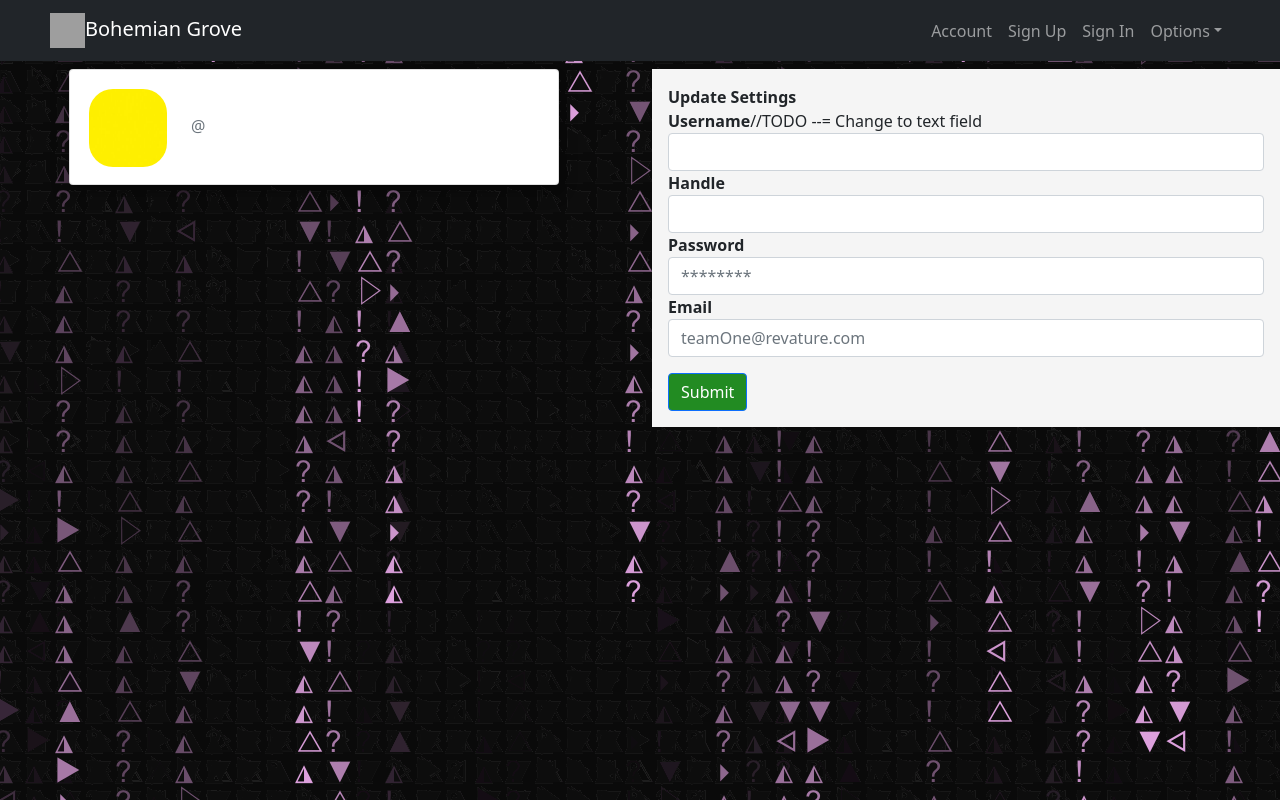
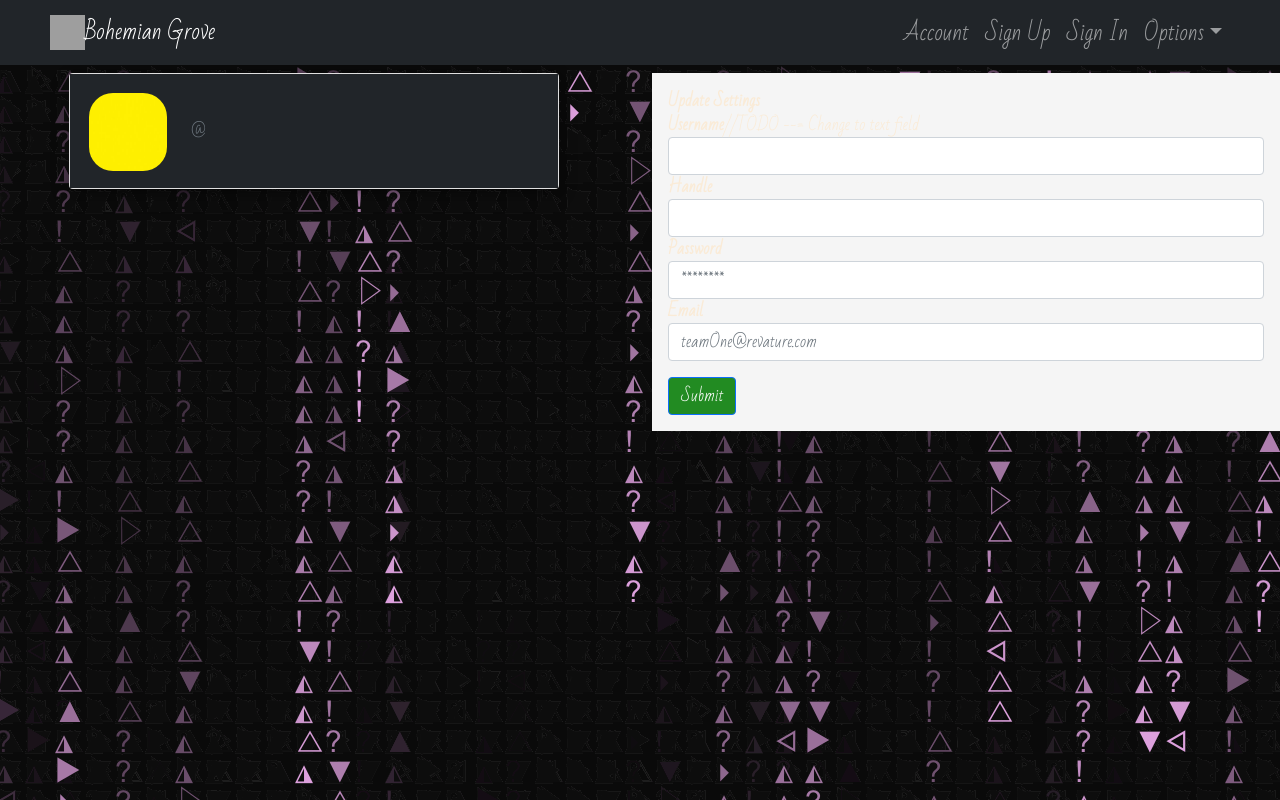
Before and after one commit to RevatureRobert/Project1-BohemianGrove-Frontend, a React (Create React App) app: page /settings in a window 1280 px wide. Built offline with nearby package versions, Linux system fonts and the light colour scheme; no server answers; grey boxes are pictures that could not be loaded.

Commit message:
font changes

```diff
--- a/public/index.html
+++ b/public/index.html
@@ -9,6 +9,7 @@
       name="description"
       content="Web site created using create-react-app"
     />
+    <link rel="stylesheet" type="text/css" href="http://fonts.googleapis.com/css?family=Bad%20Script">
     <link rel="apple-touch-icon" href="%PUBLIC_URL%/illuminati.png" />
     <!--
       manifest.json provides metadata used when your web app is installed on a
@@ -33,7 +34,7 @@
     <div id="root"></div>
 
 
-        <script>
+        <!-- <script>
         let c = document.getElementById("c");
         let ctx = c.getContext("2d");
 
@@ -73,7 +74,7 @@
 
         setInterval(draw, 100);
 
-        </script>
+        </script> -->
     <!--
       This HTML file is a template.
       If you open it directly in the browser, you will see an empty page.
--- a/src/Components/SignIn.tsx
+++ b/src/Components/SignIn.tsx
@@ -77,6 +77,7 @@ class SignInComponent extends Component<any, any> {
         <Form className="form" onSubmit={(e) => this.submitForm(e)}>
         <FormGroup>
                   <Label for="username">Username</Label>
+
                   <Input
                   type="text"
                   name="username"
@@ -85,8 +86,10 @@ class SignInComponent extends Component<any, any> {
                   onChange={e => this.setState({ username: e.target.value})}
                   />
               </FormGroup>
+              <p></p>
           <FormGroup>
             <Label for="examplePassword">Password</Label>
+
             <Input
               type="password"
               name="password"
@@ -95,12 +98,10 @@ class SignInComponent extends Component<any, any> {
               onChange={e => this.setState({ password: e.target.value})}
             />
           </FormGroup>
-        <Button id="submit-button">Submit</Button>
-
-            <Link id="redirect-new-user" to="/signup">New User? Start here.</Link>
-
-
-
+          <div className="signInButtonsContainer">
+            <Button id="submit-button">Submit</Button>
+            <Button id="submit-button">Demo Login</Button>
+          </div>
       </Form>
       <Route exact path='/signup' component={SignUpComponent} />
 
--- a/src/Components/SignUp.tsx
+++ b/src/Components/SignUp.tsx
@@ -112,7 +112,7 @@ class SignUpComponent extends Component<any, any> {
                   }}
                 />
               </FormGroup>
-
+                    <p></p>
               <FormGroup>
                 <Label for="examplePassword">Password</Label>
                 <Input
@@ -123,7 +123,7 @@ class SignUpComponent extends Component<any, any> {
                   onChange = {(e) => this.setState({ password: e.target.value })}
                 />
               </FormGroup>
-
+                    <p></p>
               <FormGroup>
                   <Label for="displayName">Handle</Label>
                   <Input
@@ -133,7 +133,7 @@ class SignUpComponent extends Component<any, any> {
                   onChange = {(e) => this.setState({ displayname: e.target.value })}
                   />
               </FormGroup>
-
+                    <p></p>
               <FormGroup>
                   <Label for="username">Username</Label>
                   <Input
@@ -145,8 +145,7 @@ class SignUpComponent extends Component<any, any> {
               </FormGroup>
             <Row>
               <Col>
-              <Button color="primary" id="submit-button" onSubmit={(e) => this.submitForm(e)}  >Submit</Button>
-
+              <Button id="submit-button" onSubmit={(e) => this.submitForm(e)}  >Submit</Button>
               </Col>
               <Col>
               <div id="redirect-from-signup">
--- a/src/Styles/App.css
+++ b/src/Styles/App.css
@@ -73,3 +73,18 @@ label {
 .root{
   z-index: 10;
 }
+
+* {
+  color: antiquewhite;
+  font-family: "Bad Script"
+}
+
+
+a:link{
+  font-size: 22px;
+  text-decoration: none;
+}
+
+a{
+  color: antiquewhite;
+}
--- a/src/Styles/Card.css
+++ b/src/Styles/Card.css
@@ -56,9 +56,13 @@
         padding: 2px;
 
     }
+
     #post-button {
         background-color:darkorchid;
         margin-top: 6px;
         margin-bottom: 2px;
+    }
 
+    .card-body{
+        background-color: #212529;
     }
--- a/src/Styles/SignIn.css
+++ b/src/Styles/SignIn.css
@@ -1,34 +1,7 @@
-.SignInComponent {
-    border: 2px solid #d3d3d3;
-    border-radius: .5em;
-    margin-bottom: 1em;
-    margin-left: auto;
-    margin-right: auto;
-    margin-top: 100px;
-    padding: 1em;
-    text-align: left;
-    width: 600px;
+#sign-in-div {
   opacity: 1.0;
-    background-color: white;    /* Fully opaque */
-
-  }
-
-  .form {
-    padding: 1em;
-  }
-
-  label {
-    font-weight: 600;
-  }
-
-  #submit-button {
-    margin-top: 1em;
-    background-color: forestgreen;
-  }
-
-  #sign-in-div{
-    opacity: 1.0;
-    background-color: white;    /* Fully opaque */
+  background-color:#212529;
+  /* Fully opaque */
 }
 
 #redirect-new-user {
@@ -36,17 +9,7 @@
   text-align: center;
 }
 
-  .SignInComponent-header {
-    background-color: #282c34;
-    min-height: 100vh;
+.signInButtonsContainer{
   display: flex;
-    flex-direction: column;
-    align-items: center;
-    justify-content: center;
-    font-size: calc(10px + 2vmin);
-    color: white;
+  justify-content: space-between;
 }
-
-  .SignInComponent-link {
-    color: #61dafb;
-  }
--- a/src/Styles/SignUp.css
+++ b/src/Styles/SignUp.css
@@ -19,7 +19,8 @@
 
   #sign-up-form{
     opacity: 1.0;
-    background-color: white;    /* Fully opaque */
+    background-color: #212529;
+    /* Fully opaque */
   }
 
   #redirect-from-signup{
```
Lines whose indentation alone changed are shown as unchanged.
